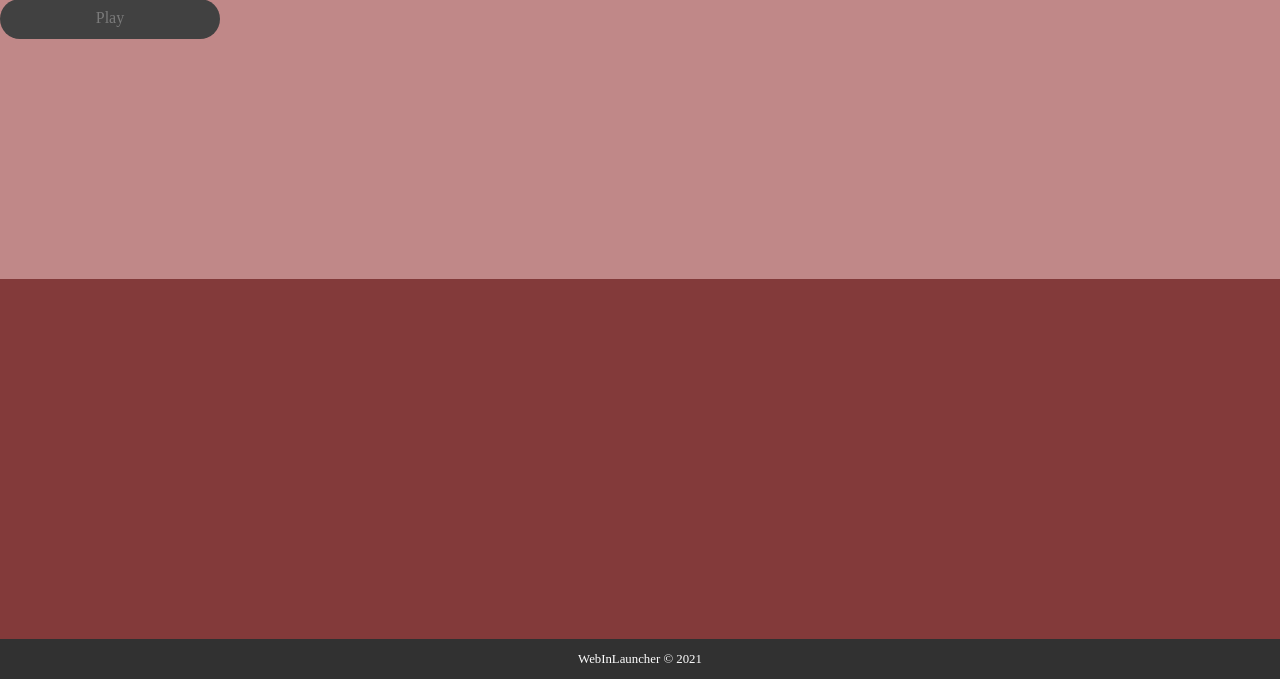
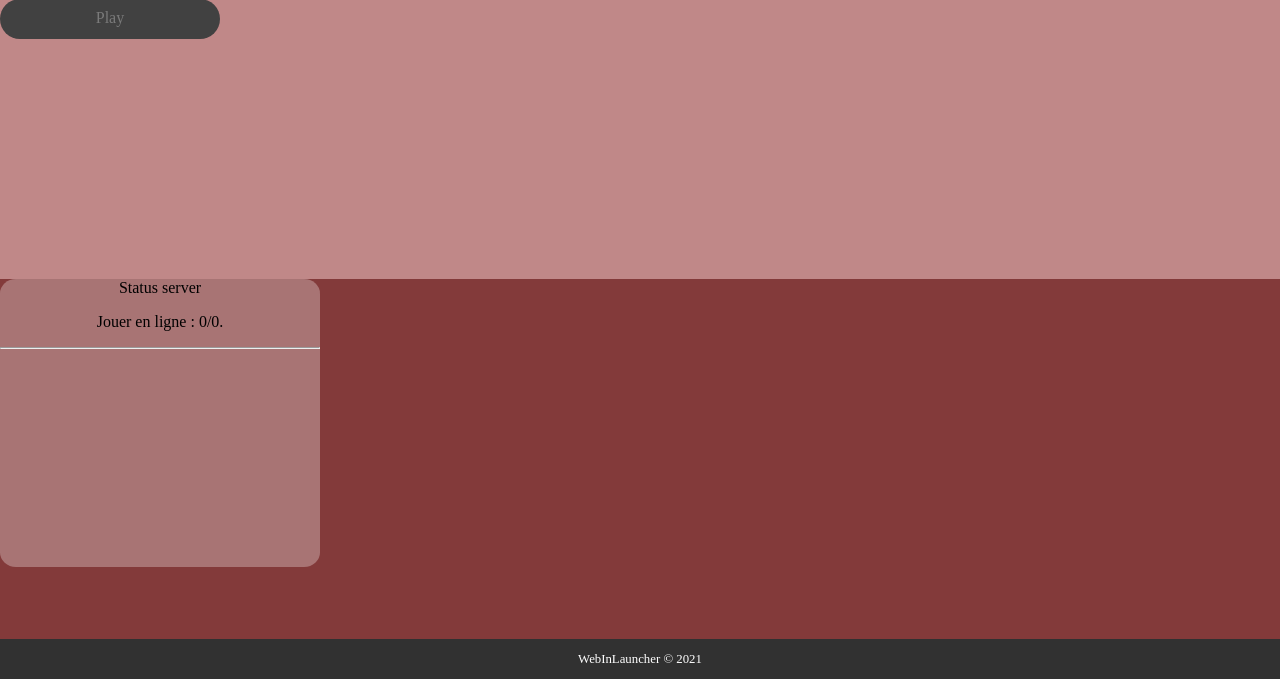
Before and after one commit to luuxis/Selvania-Launcher, a PHP site: page /panels/home.html in a window 1280 px wide. Shown: the part 121-800 px from the top of the page. Run offline with PHP 8.4, Linux system fonts and the light colour scheme.

Commit message:
add player online

```diff
--- a/app/assets/css/panels/home.css
+++ b/app/assets/css/panels/home.css
@@ -16,7 +16,7 @@
 }
 
 .centre-top{
-    align-items: center;
+    text-align: center;
     height: 35%;
     background: rgb(192, 136, 136);
 }
@@ -30,9 +30,18 @@
     border-radius: 20px;
 }
 
-.centre-bottom{
+.centre-bottom {
+    display: table;
+    width: 100%;
     height: 45%;
     background: rgb(131, 58, 58);
+}
+
+.server_status {
+    height: 80%;
+    width: 25%;
+    border-radius: 5%;
+    background: rgba(255, 255, 255, 0.295);
 }
 
 .bottom{
--- a/app/assets/js/panels/home.js
+++ b/app/assets/js/panels/home.js
@@ -10,6 +10,7 @@ config.info().then(config => {
         host: config.ip_server,
         port: config.port
     }).then((state) => {
+        document.getElementById("online").innerHTML = state.raw.vanilla.raw.players.online + "/" + state.raw.vanilla.raw.players.max;
         console.log(state.raw.vanilla.raw.players.online + "/" + state.raw.vanilla.raw.players.max);
     }).catch((error) => {
         console.log("Server is offline")
--- a/app/panels/home.html
+++ b/app/panels/home.html
@@ -20,7 +20,14 @@
                 <div class="play-btn" id="play-btn" onclick="play()">Play</div>
             </div>
 
+
+
             <div class="centre-bottom">
+                <div class="server_status">
+                    <p>Status server</p>
+                    <div><p> Jouer en ligne : <t id="online">0/0</t>.</p></div>
+                    <hr>
+                </div>
 
 
             </div>
```
